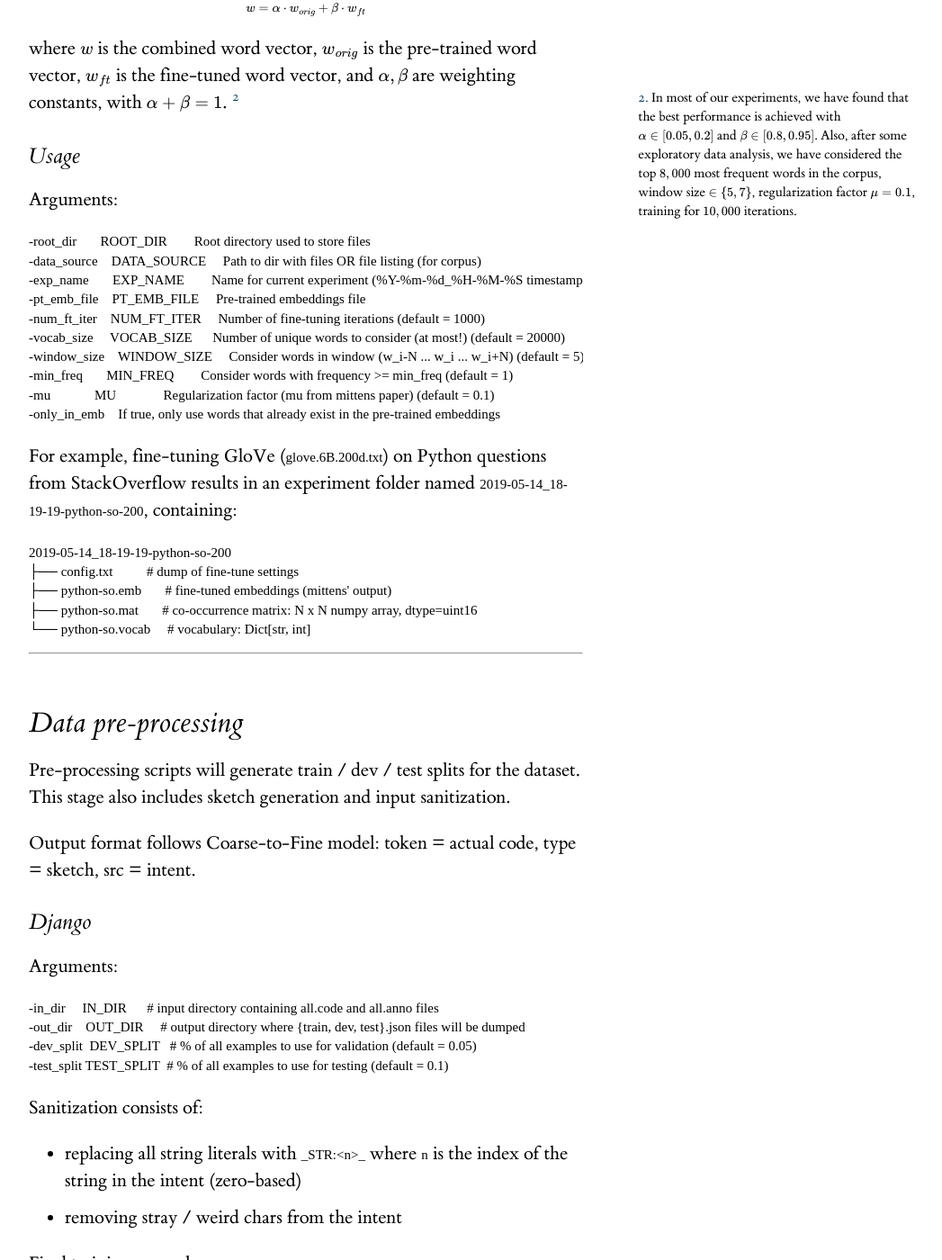
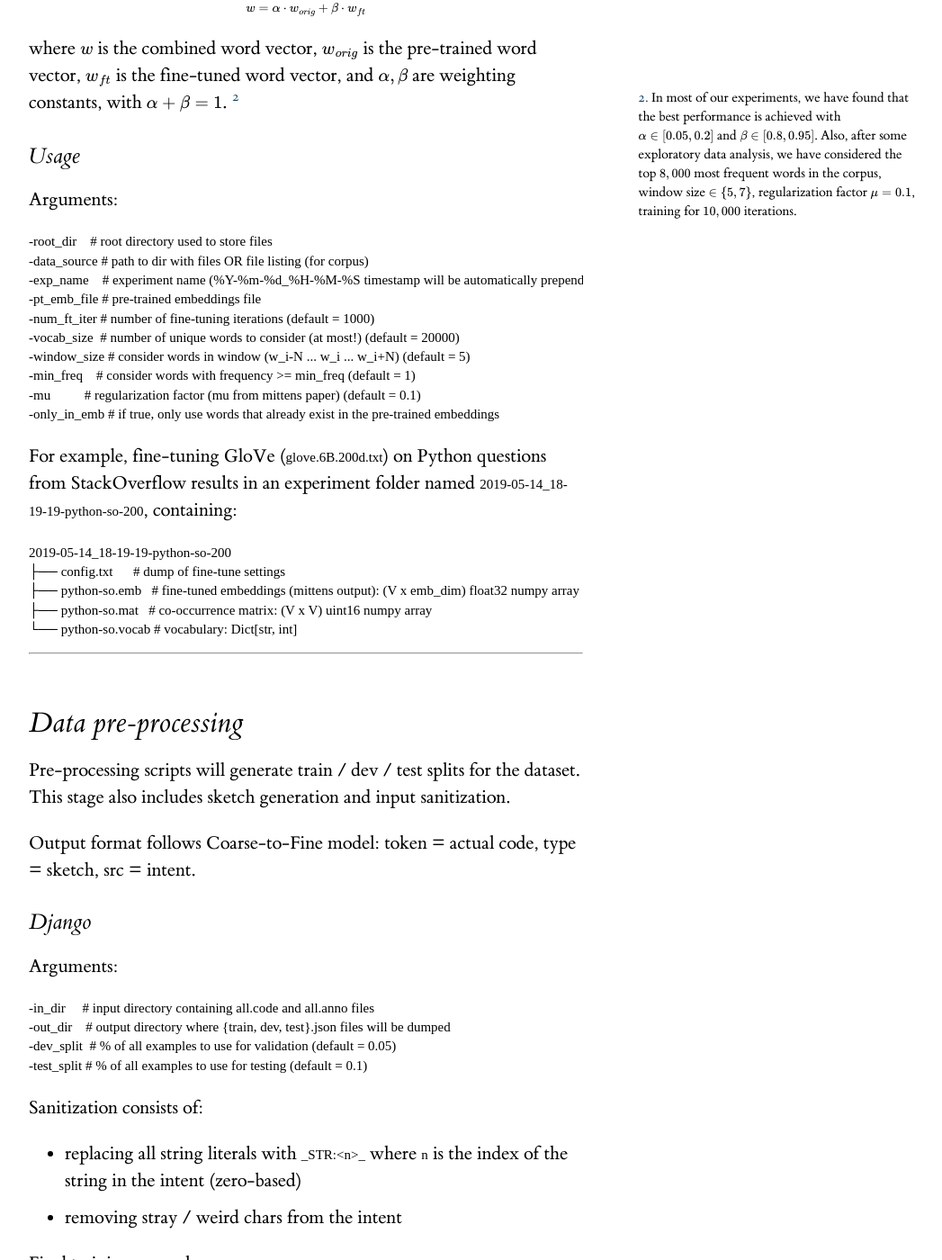
Before and after one commit to code-gen/code-gen.github.io, a Jekyll site: the page built from content/data-exploration/index.md, in a window 1280 px wide and 1400 px high, scrolled down 2043 px. Shown: the whole window at 90% size, without its empty margins (128-1175 px from the left). Built offline with Jekyll 4.4.1, drawn with Linux system fonts in a browser that asks for light colours; formulas are drawn with MathJax 3.

Commit message:
Clarification.

````diff
--- a/content/data-exploration/index.md
+++ b/content/data-exploration/index.md
@@ -78,16 +78,16 @@ where $$w$$ is the combined word vector, $$w_{orig}$$ is the pre-trained word ve
 Arguments:
 
 ```
--root_dir       ROOT_DIR        Root directory used to store files
--data_source    DATA_SOURCE     Path to dir with files OR file listing (for corpus)
--exp_name       EXP_NAME        Name for current experiment (%Y-%m-%d_%H-%M-%S timestamp will be automatically prepended)
--pt_emb_file    PT_EMB_FILE     Pre-trained embeddings file
--num_ft_iter    NUM_FT_ITER     Number of fine-tuning iterations (default = 1000)
--vocab_size     VOCAB_SIZE      Number of unique words to consider (at most!) (default = 20000)
--window_size    WINDOW_SIZE     Consider words in window (w_i-N ... w_i ... w_i+N) (default = 5)
--min_freq       MIN_FREQ        Consider words with frequency >= min_freq (default = 1)
--mu             MU              Regularization factor (mu from mittens paper) (default = 0.1)
--only_in_emb    If true, only use words that already exist in the pre-trained embeddings
+-root_dir    # root directory used to store files
+-data_source # path to dir with files OR file listing (for corpus)
+-exp_name    # experiment name (%Y-%m-%d_%H-%M-%S timestamp will be automatically prepended)
+-pt_emb_file # pre-trained embeddings file
+-num_ft_iter # number of fine-tuning iterations (default = 1000)
+-vocab_size  # number of unique words to consider (at most!) (default = 20000)
+-window_size # consider words in window (w_i-N ... w_i ... w_i+N) (default = 5)
+-min_freq    # consider words with frequency >= min_freq (default = 1)
+-mu          # regularization factor (mu from mittens paper) (default = 0.1)
+-only_in_emb # if true, only use words that already exist in the pre-trained embeddings
 ```
 
 For example, fine-tuning GloVe (`glove.6B.200d.txt`) on Python questions from StackOverflow results in an experiment
@@ -95,10 +95,10 @@ folder named `2019-05-14_18-19-19-python-so-200`, containing:
 
 ```
 2019-05-14_18-19-19-python-so-200
-├── config.txt          # dump of fine-tune settings
-├── python-so.emb       # fine-tuned embeddings (mittens' output)
-├── python-so.mat       # co-occurrence matrix: N x N numpy array, dtype=uint16
-└── python-so.vocab     # vocabulary: Dict[str, int]
+├── config.txt      # dump of fine-tune settings
+├── python-so.emb   # fine-tuned embeddings (mittens output): (V x emb_dim) float32 numpy array
+├── python-so.mat   # co-occurrence matrix: (V x V) uint16 numpy array
+└── python-so.vocab # vocabulary: Dict[str, int]
 ```
 
 ---
@@ -114,10 +114,10 @@ Output format follows Coarse-to-Fine model: token = actual code, type = sketch,
 
 Arguments:
 ```
--in_dir     IN_DIR      # input directory containing all.code and all.anno files
--out_dir    OUT_DIR     # output directory where {train, dev, test}.json files will be dumped
--dev_split  DEV_SPLIT   # % of all examples to use for validation (default = 0.05)
--test_split TEST_SPLIT  # % of all examples to use for testing (default = 0.1)
+-in_dir     # input directory containing all.code and all.anno files
+-out_dir    # output directory where {train, dev, test}.json files will be dumped
+-dev_split  # % of all examples to use for validation (default = 0.05)
+-test_split # % of all examples to use for testing (default = 0.1)
 ```
 
 Sanitization consists of:
````
